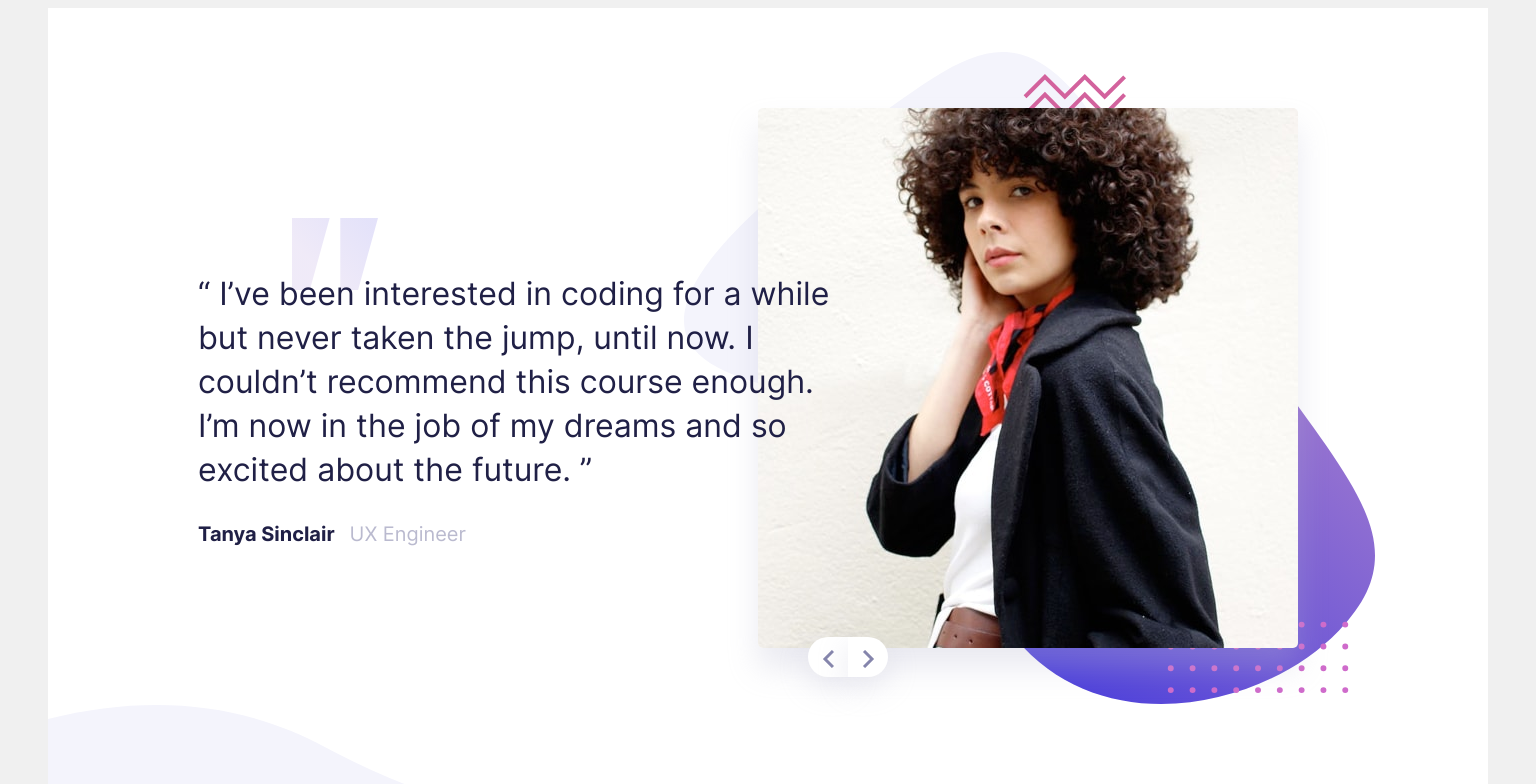
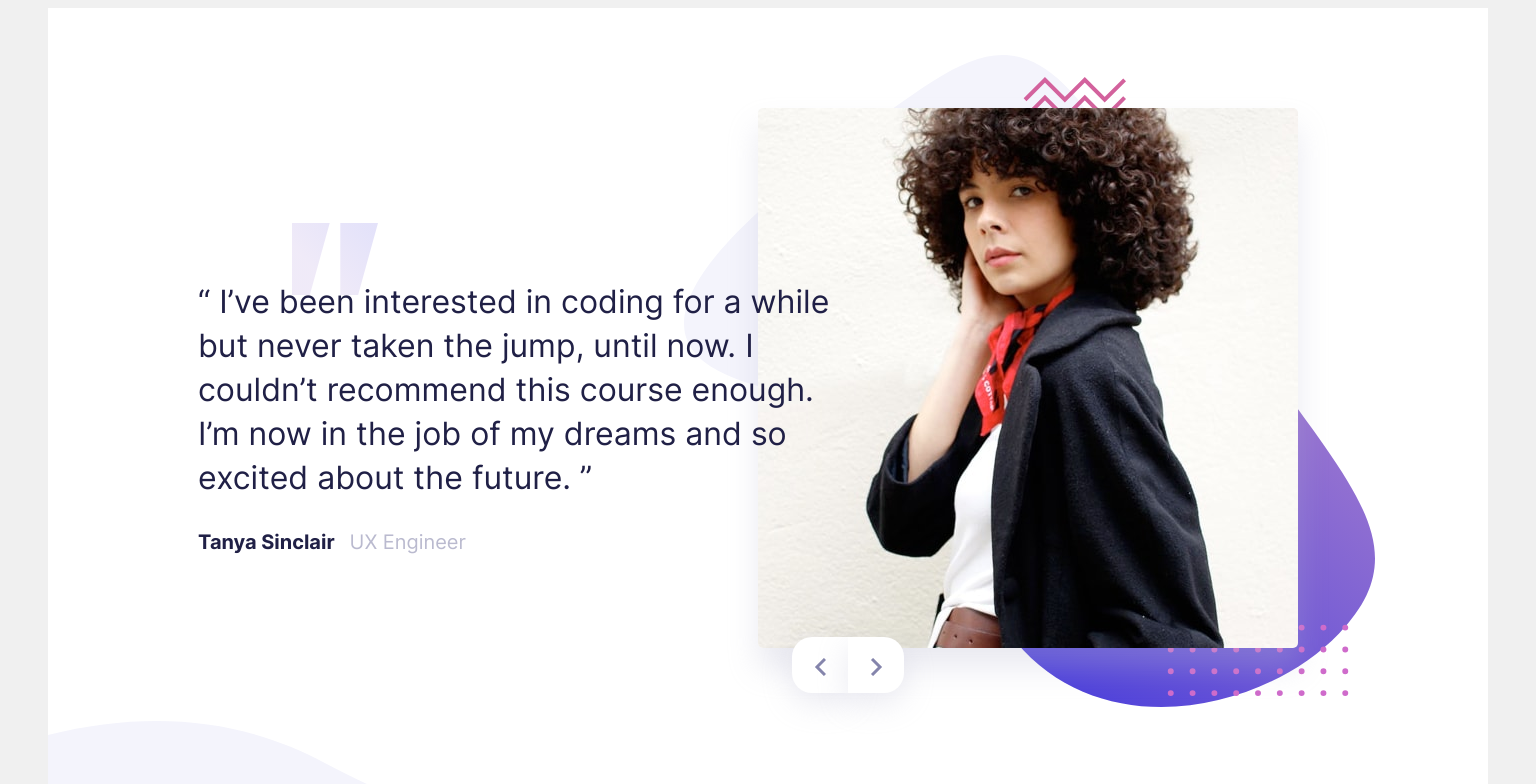
Before and after one commit to royeradames/coding-bootcamp-testimonials, a React (Create React App) app: page / in a window 1536 px wide. Shown: the top 784 px of the page. Built offline with nearby package versions, Linux system fonts and the light colour scheme.

Commit message:
📦increase slider button height

```diff
--- a/src/testimonials-css/desktop.scss
+++ b/src/testimonials-css/desktop.scss
@@ -29,6 +29,8 @@ $grayish-blue: hsl(240, 18%, 77%);
         &__slide-control-button{
             // move slider button to the left side
             right: 18rem;
+            height: 5.6rem;
+            width: 5.6rem;
         }
         // article body content
         &__message{
```
